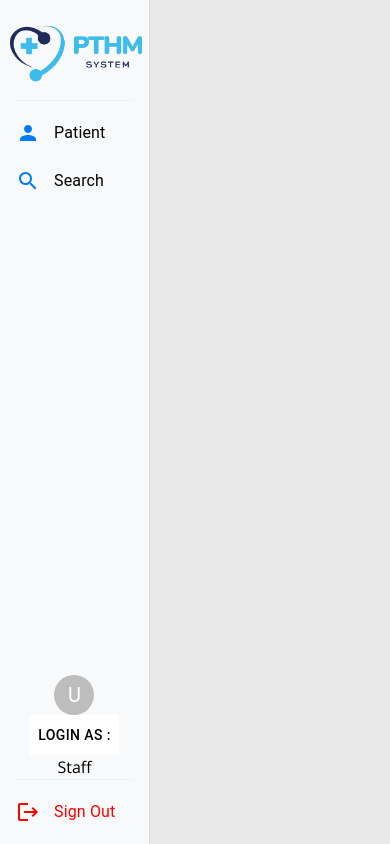
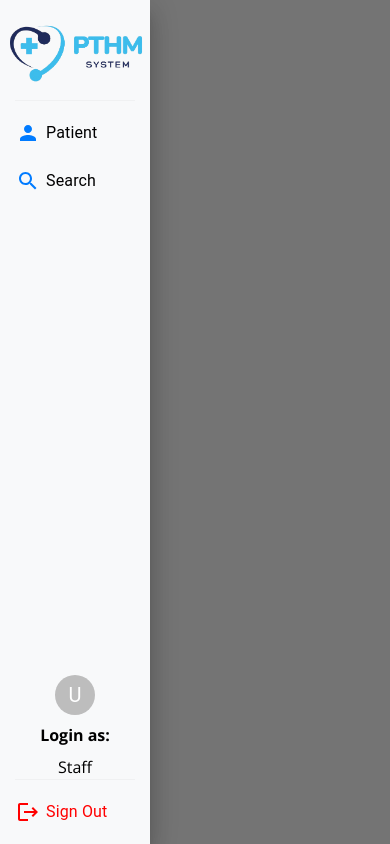
Before and after one commit to psu6510110202/PTHM_System, a React (Vite) app in the folder pthm_frontend/: page / in a window 390 px wide. Built offline with nearby package versions, Linux system fonts and the light colour scheme.

Commit message:
Adjust Sidebar to responsive

```diff
--- a/pthm_frontend/src/App.tsx
+++ b/pthm_frontend/src/App.tsx
@@ -1,19 +1,23 @@
-import { BrowserRouter, Routes, Route } from 'react-router-dom'
+import { BrowserRouter, Routes, Route } from 'react-router-dom';
 import 'bootstrap/dist/css/bootstrap.min.css';
-import './App.css'
-import { Patient } from './Pages'
-import { Sidebar } from './Components'
+import './App.css';
+import { Patient } from './Pages';
+import { Sidebar } from './Components';
+import { Box } from "@mui/material";
 
 function App() {
-
   return (
     <BrowserRouter>
-      <Sidebar/>
-      <Routes>
-        <Route path='/test' element={<Patient/>}/>
-      </Routes>
+      <Box sx={{ display: "flex" }}> {/* Flex container */}
+        <Sidebar />
+        <Box sx={{ flexGrow: 1, padding: 3 }}> {/* Main content area */}
+          <Routes>
+            <Route index element={<Patient />} />
+          </Routes>
+        </Box>
+      </Box>
     </BrowserRouter>
-  )
+  );
 }
 
-export default App
+export default App;
--- a/pthm_frontend/src/Components/Sidebar/index.tsx
+++ b/pthm_frontend/src/Components/Sidebar/index.tsx
@@ -1,86 +1,105 @@
-import { Drawer, List, ListItem, ListItemButton, ListItemIcon, ListItemText, Box, Divider } from "@mui/material";
-import { Person, Search, Logout } from "@mui/icons-material";
+import { useState } from "react";
+import { Drawer, List, ListItem, ListItemButton, ListItemIcon, ListItemText, Box, Divider, IconButton } from "@mui/material";
+import { Person, Search, Logout, Menu } from "@mui/icons-material";
 import { Link } from "react-router-dom";
-import Avatar from '@mui/material/Avatar';
-import logo from '../../assets/logo-2.png';
-import { styled } from '@mui/material/styles';
-
+import Avatar from "@mui/material/Avatar";
+import logo from "../../assets/logo-2.png";
+import { styled, useTheme } from "@mui/material/styles";
+import useMediaQuery from "@mui/material/useMediaQuery";
 
 export const Sidebar = () => {
+  const [open, setOpen] = useState(true);
+  const theme = useTheme();
+  const isMobile = useMediaQuery(theme.breakpoints.down("md")); // Detect mobile screens
 
-  const Div = styled('div')(({ theme }) => ({
-    ...theme.typography.button,
-    backgroundColor: theme.palette.background.paper,
-    padding: theme.spacing(1),
-  }));
+  // Toggle Sidebar
+  const handleDrawerToggle = () => {
+    setOpen(!open);
+  };
 
   return (
+    <>
+      {/* Toggle Button for Mobile */}
+      {isMobile && (
+        <IconButton onClick={handleDrawerToggle} sx={{ position: "absolute", top: 10, left: 10 }}>
+          <Menu />
+        </IconButton>
+      )}
+
       <Drawer
-      variant="permanent"
+        variant={isMobile ? "temporary" : "permanent"}
+        open={open}
+        onClose={handleDrawerToggle}
         sx={{
-        width: 150,
+          width: open ? 150 : 50,
           flexShrink: 0,
           "& .MuiDrawer-paper": {
-          width: 150,
+            width: open ? 150 : 50,
             boxSizing: "border-box",
-          backgroundColor: "#f8f9fa", // Light gray background
-          color: "#000", // Text color
+            backgroundColor: "#f8f9fa",
+            color: "#000",
             display: "flex",
             flexDirection: "column",
             alignItems: "center",
             paddingTop: 1,
+            transition: "width 0.3s ease",
           },
         }}
       >
-      {/* Logo Section */}
+        {/* Logo */}
         <Box sx={{ width: "100%", paddingY: 2, display: "flex", justifyContent: "center" }}>
-        <img src={logo} alt="Logo" style={{ width: 140, height: 60 }} />
+          {open && <img src={logo} alt="Logo" style={{ width: 140, height: 60 }} />}
         </Box>
 
-      {/* Divider to separate logo and menu */}
         <Divider sx={{ width: "80%" }} />
 
         {/* Menu Items */}
         <List sx={{ width: "100%", paddingY: 1 }}>
           <ListItem disablePadding>
-          <ListItemButton component={Link} to="/" sx={{ display: "flex", justifyContent: "flex-start", gap: 1 }}>
+            <ListItemButton component={Link} to="/" sx={{ display: "flex", justifyContent: open ? "flex-start" : "center" }}>
               <ListItemIcon sx={{ color: "#007bff", minWidth: "30px" }}>
                 <Person />
               </ListItemIcon>
-            <ListItemText primary="Patient" />
+              {open && <ListItemText primary="Patient" />}
             </ListItemButton>
           </ListItem>
 
           <ListItem disablePadding>
-          <ListItemButton component={Link} to="/search" sx={{ display: "flex", justifyContent: "flex-start", gap: 1 }}>
+            <ListItemButton component={Link} to="/search" sx={{ display: "flex", justifyContent: open ? "flex-start" : "center" }}>
               <ListItemIcon sx={{ color: "#007bff", minWidth: "30px" }}>
                 <Search />
               </ListItemIcon>
-            <ListItemText primary="Search" />
+              {open && <ListItemText primary="Search" />}
             </ListItemButton>
           </ListItem>
         </List>
 
-      {/* Spacer to push Sign Out to the bottom */}
+        {/* Spacer */}
         <Box sx={{ flexGrow: 1 }} />
+
+        {/* Profile Section */}
+        {open && (
           <div style={{ display: "flex", flexDirection: "column", alignItems: "center" }}>
             <Avatar>U</Avatar>
-        <Div>{"Login as : "}</Div>
+            <Box sx={{ fontWeight: "bold", padding: 1 }}>Login as:</Box>
             <span>Staff</span>
           </div>
+        )}
+
         <Divider sx={{ width: "80%" }} />
 
-      {/* Sign Out Section */}
+        {/* Sign Out */}
         <List sx={{ width: "100%" }}>
           <ListItem disablePadding>
-          <ListItemButton component={Link} to="/signout" sx={{ display: "flex", justifyContent: "flex-start", gap: 1, color: "red" }}>
+            <ListItemButton component={Link} to="/signout" sx={{ display: "flex", justifyContent: open ? "flex-start" : "center", color: "red" }}>
               <ListItemIcon sx={{ color: "red", minWidth: "30px" }}>
                 <Logout />
               </ListItemIcon>
-            <ListItemText primary="Sign Out" />
+              {open && <ListItemText primary="Sign Out" />}
             </ListItemButton>
           </ListItem>
         </List>
       </Drawer>
+    </>
   );
 };
```
Lines whose indentation alone changed are shown as unchanged.
